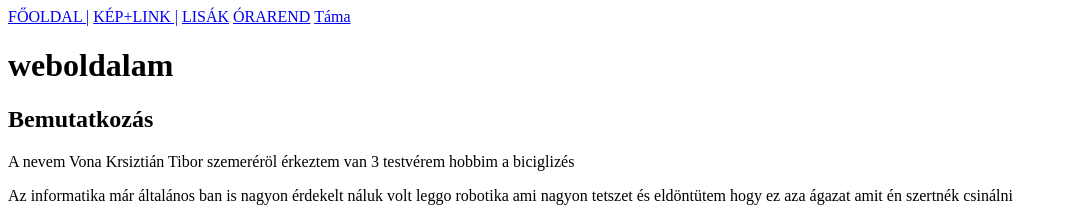
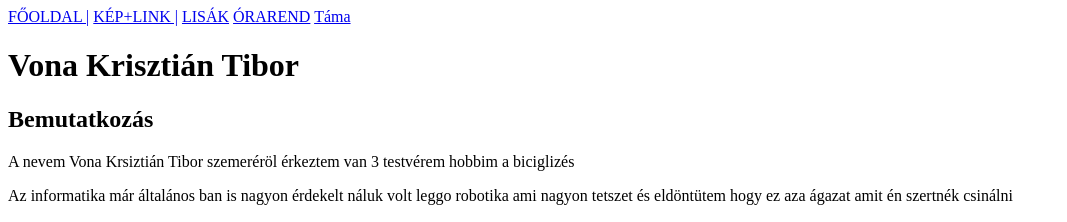
Before and after one commit to VonaKT/ikt, a plain HTML site: page index.html in a window 1280 px wide. Shown: the top 222 px of the page, without its empty margins (0-1067 px from the left). Drawn offline with Linux system fonts and the light colour scheme.

Commit message:
Revise personal details in index.html
Updated personal introduction and corrected name spelling.

```diff
--- a/index.html
+++ b/index.html
@@ -15,7 +15,7 @@
         <a href="orarend.html">ÓRAREND</a>
         <a href="tema.html">Táma</a>
     </nav>
-    <h1>weboldalam</h1>
+    <h1>Vona Krisztián Tibor</h1>
     <h2>Bemutatkozás</h2>
     <p>A nevem Vona Krsiztián Tibor szemeréröl érkeztem van 3 testvérem hobbim a biciglizés</p>
     <p>Az informatika már általános ban is nagyon érdekelt náluk volt leggo robotika ami nagyon tetszet és eldöntütem hogy ez aza ágazat amit én szertnék csinálni</p>
```
